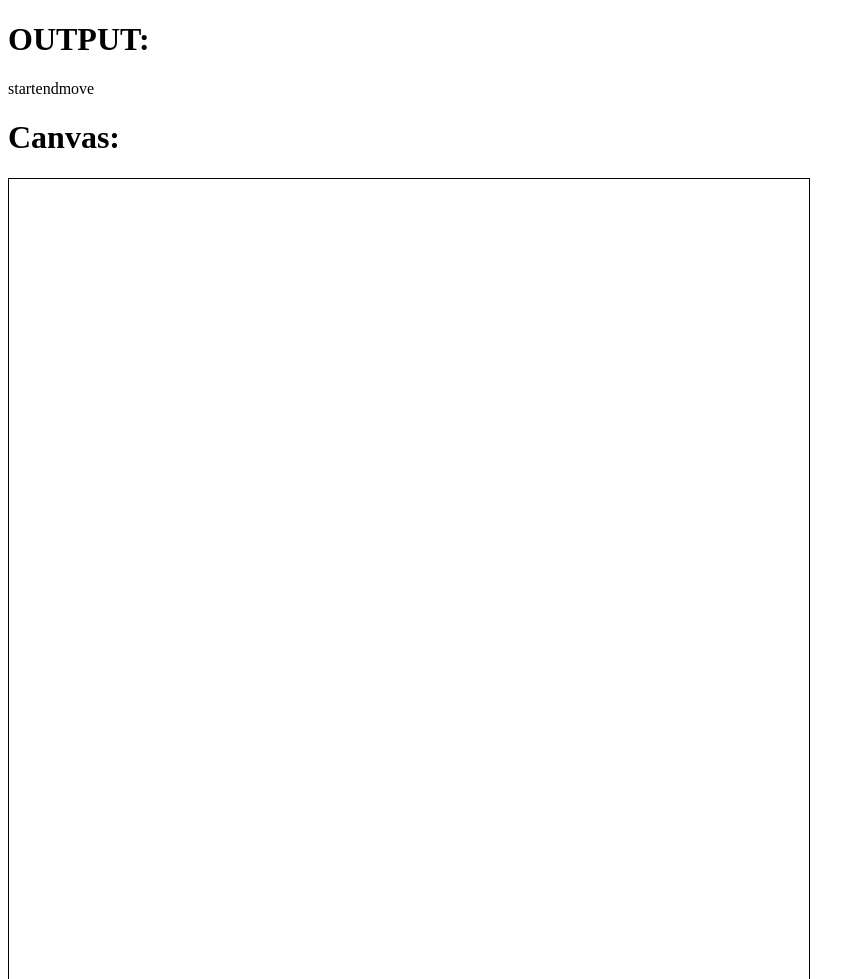
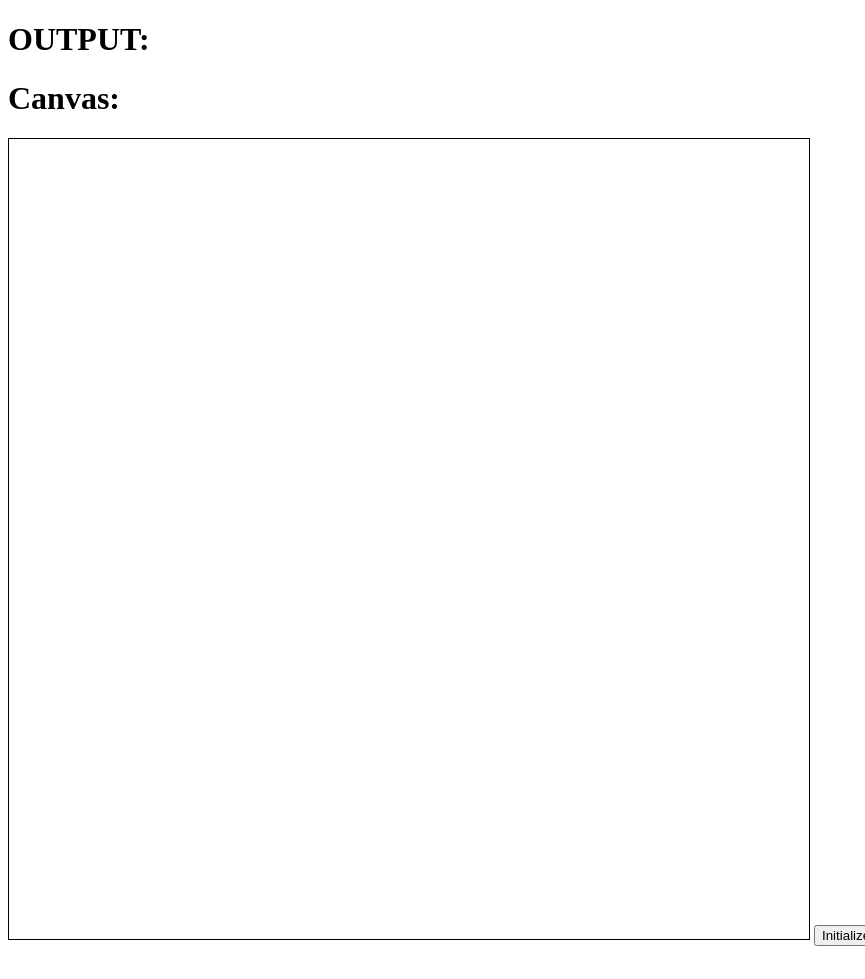
Before and after one commit to acacha/TinkeringTouches, a plain HTML site: page index.html in a window 1280 px wide. Shown: the top 979 px of the page, without its empty margins (0-865 px from the left). After the commit the page ends 954 px from the top, so only its background shows below. Drawn offline with Linux system fonts and the light colour scheme.

Commit message:
Some enhacments

```diff
--- a/index.html
+++ b/index.html
@@ -14,6 +14,7 @@
 
 <h1>Canvas:</h1>
 <canvas id="canvas" width="800" height="800" style="border:1px solid #000000;"></canvas>
+<button onclick="window.init()">Initialize</button>
 
 <script>
 
@@ -22,27 +23,29 @@ function report(newContent) {
     output.innerHTML += newContent;
 }
 
-function start() {
-  report('start')
+function start(evt) {
+  evt.preventDefault();
+  console.log('start')
+  report('start<br>')
 }
 
 function end() {
-    report('end')
+    console.log('end')
+//    report('end<br>')
 }
 
 function move() {
-    report('move')
+    console.log('move')
+//    report('move<br>')
 }
 
 function init() {
     var canvas = document.getElementById('canvas');
-
-    canvas.addEventListener('touchstart', start(), false)
-    canvas.addEventListener('touchend', end(), false)
-    canvas.addEventListener('touchmode', move(), false)
+    canvas.addEventListener('touchstart', start, false)
+    canvas.addEventListener('touchend', end, false)
+    canvas.addEventListener('touchmode', move, false)
 }
 
-init();
 
 </script>
 
```
